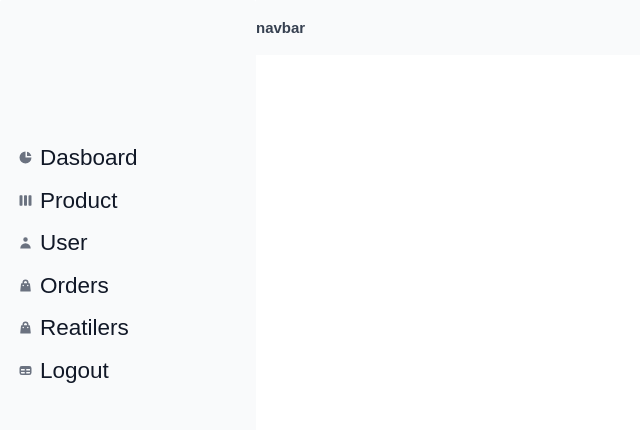
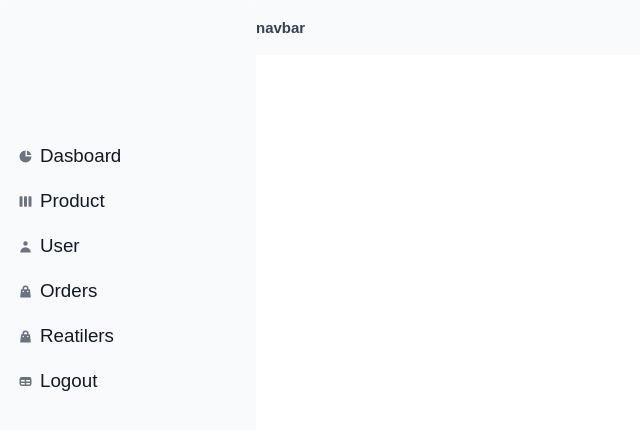
Before and after one commit to Ahmedx44/E-commercees, a React (Vite) app in the folder FrontEnd/: page /admin in a window 1280 px wide. Shown: the top 430 px of the page, without its empty margins (0-640 px from the left). Built offline with nearby package versions, Linux system fonts and the light colour scheme; sample sign-in values are in the browser's storage.

Commit message:
tone of shit

```diff
--- a/FrontEnd/package.json
+++ b/FrontEnd/package.json
@@ -26,7 +26,8 @@
     "react-router-dom": "^6.22.2",
     "redux": "^5.0.1",
     "redux-persist": "^6.0.0",
-    "styled-components": "^6.1.8"
+    "styled-components": "^6.1.8",
+    "uuid": "^9.0.1"
   },
   "devDependencies": {
     "@types/react": "^18.2.56",
--- a/FrontEnd/src/App.jsx
+++ b/FrontEnd/src/App.jsx
@@ -11,7 +11,6 @@ import Login from "./pages/Login";
 import SignUp from "./pages/SignUp";
 import { Toaster } from "react-hot-toast";
 import Admin from "./pages/Admin";
-import Retailer from "./pages/Retailer";
 import Assistance from "./pages/Assistance";
 import PrivateRoute from "./PrivateRoute";
 import Payment from "./pages/Payment";
@@ -19,9 +18,10 @@ import History from "./pages/History";
 import Dashboard from "./pages/Dashboard";
 import Orders from "./pages/Orders";
 import Products from "./pages/Product";
-import Retailers from "./pages/Retailers";
 import Reviews from "./pages/Reviews";
 import Users from "./pages/Users";
+import AdminRetailers from "./pages/AdminRetailers";
+import Retailers from "./pages/Retailers";
 
 const App = () => {
   return (
@@ -48,7 +48,7 @@ const App = () => {
               <Route path="orders" element={<Orders />} />
               <Route path="products" element={<Products />} />
               <Route path="users" element={<Users />} />
-              <Route path="retailers" element={<Retailers />} />
+              <Route path="retailers" element={<AdminRetailers />} />
               <Route path="reviews" element={<Reviews />} />
             </Route>
           </Route>
@@ -57,7 +57,7 @@ const App = () => {
             path="/retailer"
             element={<PrivateRoute roles={["retailer"]} />}
           >
-            <Route path="" element={<Retailer />} />
+            <Route path="" element={<Retailers />} />
           </Route>
 
           <Route
--- /dev/null
+++ b/FrontEnd/src/pages/AdminRetailers.jsx
@@ -0,0 +1,11 @@
+import Title from "../ui/Title";
+
+function AdminRetailers() {
+  return (
+    <div>
+      <Title name="Retailers" />
+    </div>
+  );
+}
+
+export default AdminRetailers;
--- a/FrontEnd/src/pages/Dashboard.jsx
+++ b/FrontEnd/src/pages/Dashboard.jsx
@@ -6,8 +6,8 @@ import { SiCashapp } from "react-icons/si";
 
 function Dashboard() {
   return (
-    <div>
-      <div className="pt-10 mx-10 font-bold text-5xl">
+    <div className="bg-slate-100 h-screen rounded-lg">
+      <div className="pt-10 mx-10 font-bold text-5xl ">
         <h1>Dashboard</h1>
       </div>
       <div className="flex  justify-around">
--- a/FrontEnd/src/pages/Product.jsx
+++ b/FrontEnd/src/pages/Product.jsx
@@ -1,8 +1,22 @@
 import Title from "../ui/Title";
+import { Table } from "flowbite-react";
+
 function Product() {
   return (
-    <div>
+    <div className="bg-slate-200">
       <Title name={"Product"} />
+      <div className="m-24 px-10 py-10 bg-white h-screen shadow-lg rounded-lg">
+        <Table>
+          <thead>
+            <tr className="text-2xl font-bold py-10 text-center ">
+              <td>Name</td>
+              <td>Retailer</td>
+              <td>Stock</td>
+              <td>Catgory</td>
+            </tr>
+          </thead>
+        </Table>
+      </div>
     </div>
   );
 }
--- a/FrontEnd/src/pages/Retailers.jsx
+++ b/FrontEnd/src/pages/Retailers.jsx
@@ -1,11 +1,5 @@
-import Title from "../ui/Title";
-
 function Retailers() {
-  return (
-    <div>
-      <Title name="Retailers" />
-    </div>
-  );
+  return <div>Retailer</div>;
 }
 
 export default Retailers;
--- a/FrontEnd/src/ui/AdminHeader.jsx
+++ b/FrontEnd/src/ui/AdminHeader.jsx
@@ -1,6 +1,8 @@
 function AdminHeader() {
   return (
-    <div className="w-full py-7 bg-gray-50 text-2xl font-bold">navbar</div>
+    <div className="w-full py-7 bg-gray-50 text-2xl font-bold fixed">
+      navbar
+    </div>
   );
 }
 
--- a/FrontEnd/src/ui/Pay.jsx
+++ b/FrontEnd/src/ui/Pay.jsx
@@ -1,21 +1,36 @@
-import React from "react";
+import React, { useState, useEffect } from "react";
 import { useSelector } from "react-redux";
+import { v4 as uuidv4 } from "uuid";
 
 function Pay({ cartTotalAmount, orderDetails }) {
-  const CHAPA_PUBLIC_KEY = "CHAPUBK_TEST-qkKsCk8GpfdV7qDzpfrPIGljiulyOvKE";
+  const CHAPA_PUBLIC_KEY = "CHAPUBK_TEST-PGENqDhxY2ix9f1MvrbJkCOXH6tqkl6D";
   const CHAPA_SECRET_KEY = "CHASECK_TEST-mYpavLWzzLvrfEhy1JNYPr8L3oSMaNXR";
-  const tx = Date.now();
 
   const { fname, lname, email } = orderDetails;
+
+  const generateUniqueTxRef = () => {
+    const tx = Date.now() + Math.random(); // Introduce randomness
+    return `AHMED-tx-${tx}787s`;
+  };
+
+  const [tx_ref, setTxRef] = useState(generateUniqueTxRef());
+
+  useEffect(() => {
+    const timer = setTimeout(() => {
+      setTxRef(generateUniqueTxRef()); // Regenerate tx_ref after a delay
+    }, 1000); // Adjust the delay as needed
+    return () => clearTimeout(timer);
+  }, [cartTotalAmount, orderDetails]); // Ensure tx_ref is regenerated when cartTotalAmount or orderDetails change
+
   return (
     <div className="">
       <form
-        id="payForm" // Add the id attribute
+        id="payForm"
         method="POST"
         action="https://api.chapa.co/v1/hosted/pay"
       >
         <input type="hidden" name="public_key" value={CHAPA_PUBLIC_KEY} />
-        <input type="hidden" name="tx_ref" value={`negade-tx-${tx}`} />
+        <input type="hidden" name="tx_ref" value={tx_ref} />
         <input type="hidden" name="amount" value={cartTotalAmount} />
         <input type="hidden" name="currency" value="ETB" />
         <input type="hidden" name="email" value={email} />
--- a/FrontEnd/src/ui/SideBar.jsx
+++ b/FrontEnd/src/ui/SideBar.jsx
@@ -10,53 +10,41 @@ import {
   HiViewBoards,
 } from "react-icons/hi";
 
-// function SideBar() {
-//   return (
-//     <div className="flex flex-col items-center bg-black text-white h-full gap-10">
-//
-//
-//
-//
-//
-//
-//     </div>
-//   );
-// }
-
-// export default SideBar;
-
 function SideBar() {
   return (
-    <Sidebar aria-label="Default sidebar example" className="w-full h-screen ">
+    <Sidebar
+      aria-label="Default sidebar example"
+      className="w-1/5 h-screen fixed"
+    >
       <Sidebar.Items className="mt-52 ">
         <Sidebar.ItemGroup>
           <Link to="dashboard">
-            <Sidebar.Item icon={HiChartPie} className="text-4xl my-3 mx-2 ">
+            <Sidebar.Item icon={HiChartPie} className="text-3xl my-5 mx-2 ">
               Dasboard
             </Sidebar.Item>
           </Link>
           <Link to="products">
-            <Sidebar.Item icon={HiViewBoards} className="text-4xl my-3 mx-2">
+            <Sidebar.Item icon={HiViewBoards} className="text-3xl my-5 mx-2">
               Product
             </Sidebar.Item>
           </Link>
           <Link to="users">
-            <Sidebar.Item icon={HiUser} className="text-4xl my-3 mx-2">
+            <Sidebar.Item icon={HiUser} className="text-3xl my-5 mx-2">
               User
             </Sidebar.Item>
           </Link>
           <Link to="orders">
-            <Sidebar.Item icon={HiShoppingBag} className="text-4xl my-3 mx-2">
+            <Sidebar.Item icon={HiShoppingBag} className="text-3xl my-5 mx-2">
               Orders
             </Sidebar.Item>
           </Link>
           <Link to="retailers">
-            <Sidebar.Item icon={HiShoppingBag} className="text-4xl my-3 mx-2">
+            <Sidebar.Item icon={HiShoppingBag} className="text-3xl my-5 mx-2">
               Reatilers
             </Sidebar.Item>
           </Link>
           <Link>
-            <Sidebar.Item icon={HiTable} className="text-4xl my-3 mx-2">
+            <Sidebar.Item icon={HiTable} className="text-3xl my-5 mx-2">
               Logout
             </Sidebar.Item>
           </Link>
```
Also changed, not shown: 1 other file (tests, documents, lock files or other folders).
